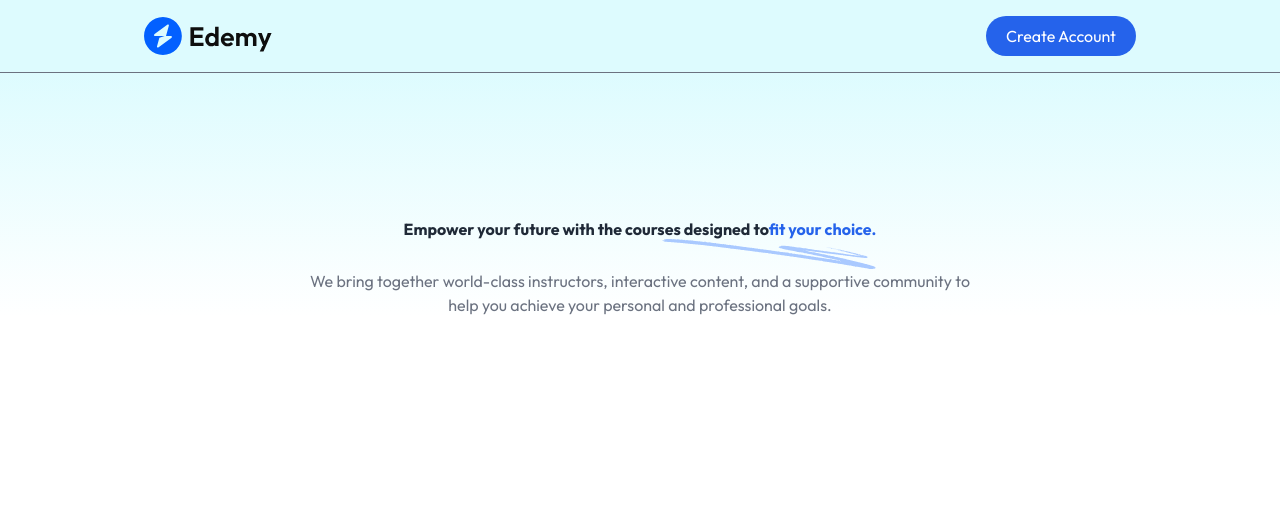
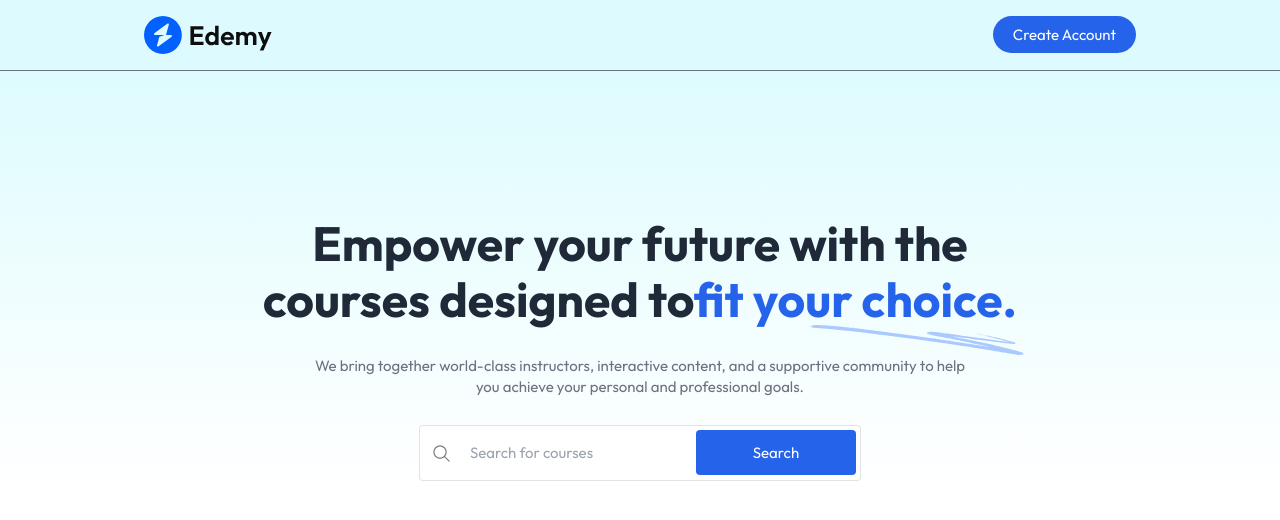
Before and after one commit to shivangupadhyy/LMS-Project, a React (Vite) app in the folder frontend/: page / in a window 1280 px wide. Shown: the top 520 px of the page. Built offline with nearby package versions, Linux system fonts and the light colour scheme; no server answers.

Commit message:
Search button done with functionality

```diff
--- a/frontend/src/components/student/Hero.jsx
+++ b/frontend/src/components/student/Hero.jsx
@@ -1,5 +1,6 @@
 import React from 'react'
 import { assets } from '../../assets/assets'
+import SearchBar from './SearchBar'
 
 const Hero = () => {
   return (
@@ -10,6 +11,7 @@ const Hero = () => {
         <p className='md:block hidden text-gray-500 max-w-2xl mx-auto'>We bring together world-class instructors, interactive content, and a supportive community to help you achieve your personal and professional goals.</p>
 
         <p className='md:hidden text-gray-500 max-w-sm mx-auto'>We bring together world-class instructors to help you achieve your personal and professional goals.</p>
+        <SearchBar/>
     </div>
 
 
--- a/frontend/src/components/student/SearchBar.jsx
+++ b/frontend/src/components/student/SearchBar.jsx
@@ -1,9 +1,26 @@
-import React from 'react'
+import React, { useState } from 'react'
+import { assets } from '../../assets/assets'
+import { useNavigate } from 'react-router-dom'
 
-const SearchBar = () => {
+const SearchBar = ({data}) => {
+
+  const navigate = useNavigate()
+  const [input, setInput] = useState(data ? data : '')
+
+  const onSearchHandler = (e)=>{
+    e.preventDefault()
+    navigate('/course-list/' + input)
+  }
   return (
     <div>
-      <h1>SearchBar</h1>
+      <form onSubmit={onSearchHandler} className='max-w-xl w-full md:h-14 h-12 flex items-center bg-white border border-gray-500/20 rounded'>
+        <img src={assets.search_icon} alt="search_icon" className='md:w-auto w-10 px-3' />
+        {/* make input take remaining space */}
+        <input onChange={e => setInput(e.target.value)} value={input}
+         type='text' placeholder='Search for courses' className='flex-1 h-full outline-none text-gray-500/80 px-2'/>
+        {/* give button a predictable width and prevent shrinking */}
+        <button type='submit' className='bg-blue-600 rounded text-white md:w-40 w-28 md:py-3 py-2 mx-1 flex-shrink-0'>Search</button>
+      </form>
     </div>
   )
 }
--- a/frontend/tailwind.config.js
+++ b/frontend/tailwind.config.js
@@ -7,8 +7,11 @@ export default {
   theme: {
     extend: {
       fontSize: {
-        'course-details-heading-small' : ['26px', '36px'],
-        'course-details-heading-large' : ['36px', '44px']
+        'course-deatails-heading-small' : ['26px', '36px'],
+        'course-deatails-heading-large' : ['36px', '44px'],
+        'home-heading-small' : ['28px', '34px'],
+        'home-heading-large' : ['48px', '56px'],
+        'default' : ['15px', '21px']
       }
     },
   },
```
